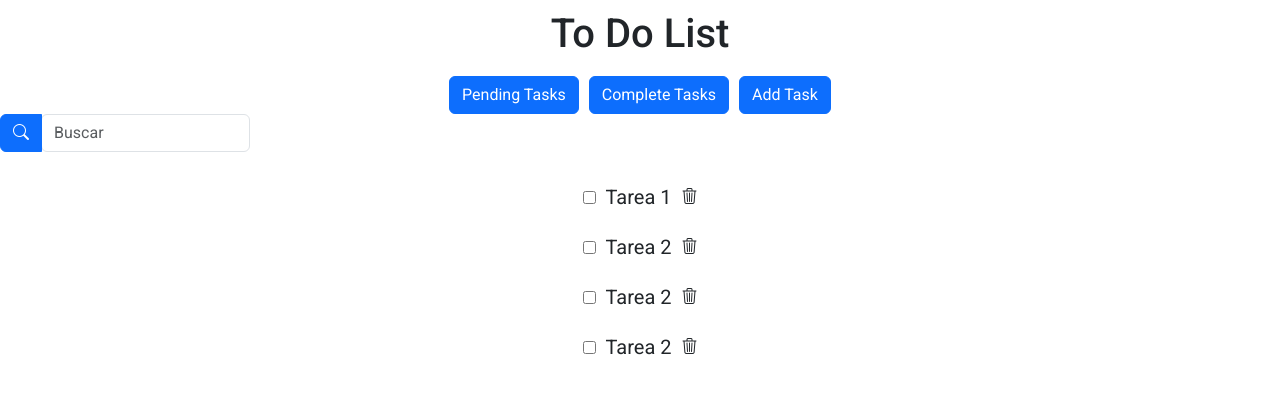
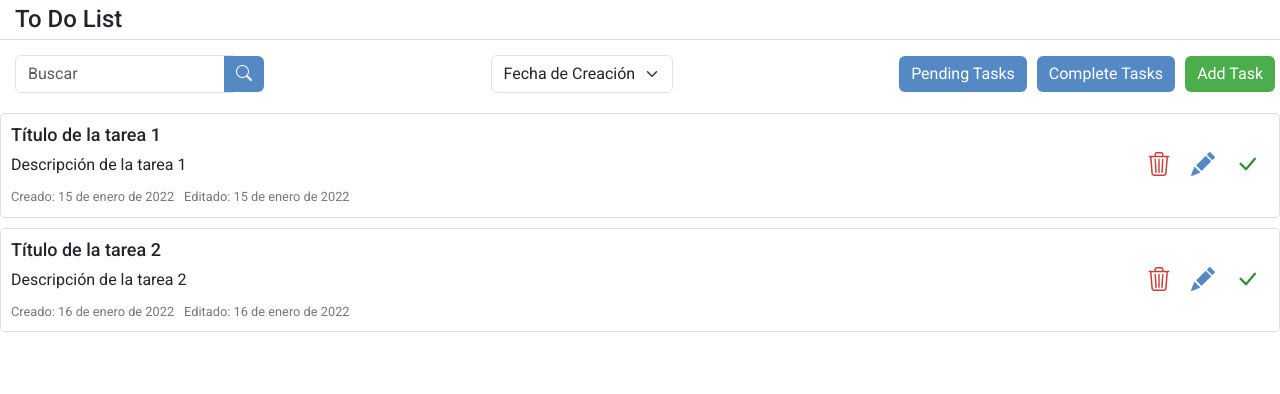
Before and after one commit to Soller211/todolist-soller, a Vue app: page / in a window 1280 px wide. Shown: the top 394 px of the page. Built offline with nearby package versions, Linux system fonts and the light colour scheme.

Commit message:
some changes to improve front

```diff
--- a/package.json
+++ b/package.json
@@ -8,12 +8,14 @@
   },
   "dependencies": {
     "@iconify/vue": "^4.1.1",
+    "axios": "^1.6.7",
     "bootstrap": "^5.3.2",
     "bootstrap-icons": "^1.11.3",
     "core-js": "^3.8.3",
     "travis": "^0.1.1",
     "vue": "^3.2.13",
-    "vue-router": "^4.0.3"
+    "vue-router": "^4.0.3",
+    "vuejs-paginate": "^2.1.0"
   },
   "devDependencies": {
     "@vue/cli-plugin-babel": "~5.0.0",
--- a/src/App.vue
+++ b/src/App.vue
@@ -1,7 +1,7 @@
 <template>
   <div class="appBodyPrincipal">
     <header>
-      <h1>To Do List</h1>
+      <h3>To Do List</h3>
     </header>
     <Navbar
     ></Navbar>
@@ -24,14 +24,24 @@ export default {
 
 <style scoped>
 .appBodyPrincipal {
+  background-color: white;
   font-family: "Roboto", sans-serif;
   font-weight: 400;
   font-style: normal;
 }
+
+
 header {
   display: flex;
-  justify-content: center;
+  justify-content: left;
   align-items: center;
-  padding: 10px;
+  padding: 5px;
+  border-bottom: 1px solid #ddd;
+}
+
+header h3 {
+  margin: 0;
+  font-size: 24px;
+  margin-left: 10px;
 }
 </style>
--- a/src/components/NavBar.vue
+++ b/src/components/NavBar.vue
@@ -1,10 +1,7 @@
 <template>
     <nav class="nav-body">
-        <button class="btn btn-primary">Pending Tasks</button>
-        <button class="btn btn-primary">Complete Tasks</button>
-        <button class="btn btn-primary">Add Task</button>
-    </nav>
-    <div class="input-group">
+        <div class="nav-group">
+            <div class="input-search">
                 <button type="button" class="btn btn-primary" data-mdb-ripple-init>
                     <i class="bi bi-search"></i>
                 </button>
@@ -12,6 +9,22 @@
                     <input type="search" id="form1" class="form-control" placeholder="Buscar" />
                 </div>
             </div>
+            <div class="ordenamiento">
+                <select class="form-select">
+                    <option value="fechaCreacion">Fecha de Creación</option>
+                    <option value="fechaEdicion">Fecha de Edición</option>
+                    <option value="titulo">Título</option>
+                </select>
+            </div>
+            <div class="button-group">
+                <div class="tasks-buttons">
+                    <button class="btn btn-primary">Pending Tasks</button>
+                    <button class="btn btn-primary">Complete Tasks</button>
+                </div>
+                <button class="btn btn-primary">Add Task</button>
+            </div>
+        </div>
+    </nav>
 </template>
 <script>
 export default {
@@ -20,22 +33,75 @@ export default {
 </script>
 <style scoped>
 .nav-body {
+    margin-top: 10px;
     display: flex;
-    justify-content: center;
     align-items: center;
     color: white;
     font-size: 20px;
     flex-direction: row;
-    margin: 0 10px;
+}
+
+.nav-group {
+    display: flex;
+    justify-content: space-between;
+    align-items: center;
+    flex-direction: row;
+    margin: 5px;
+    width: 100%;
+}
+
+.button-group {
+    display: flex;
+    justify-content: right;
+    align-items: center;
     gap: 10px;
 }
 
-.nav-body span {
-    margin: 0 10px;
-    cursor: pointer;
-    background-color: #51abcb;
-    padding: 10px;
-    border-radius: 10px;
+.button-group button {
+    background-color: #4cad4c;
+    border: none;
 }
 
+@media (max-width: 768px) {
+    .nav-body {
+        flex-direction: column;
+    }
+
+    .button-group {
+        flex-direction: column;
+    }
+}
+
+.tasks-buttons {
+    display: flex;
+    justify-content: left;
+    align-items: left;
+    gap: 10px;
+}
+
+.tasks-buttons button {
+    background-color: #5589c4;
+    border: none;
+}
+
+
+.input-search {
+    display: flex;
+    justify-content: center;
+    align-items: center;
+    flex-direction: row-reverse;
+}
+
+.input-search input {
+    margin-left: 10px;
+    border-top-right-radius: 0%;
+    border-bottom-right-radius: 0%;
+}
+
+.input-search button {
+    background-color: #5589c4;
+    border: none;
+    border-bottom-left-radius: 0%;
+    border-top-left-radius: 0%;
+}
 </style>
--- a/src/components/TaskList.vue
+++ b/src/components/TaskList.vue
@@ -1,65 +1,119 @@
-<template lang="">
-    <div class="taskList">
-        <div class="task">
-            <input type="checkbox" id="task1" name="task1" value="task1">
-            <label for="task1">Tarea 1</label>
-            <div class="editicons">
-                <i class="bi bi-trash3"></i>
+<template>
+    <ul class="lista-tareas">
+        <li class="tarea" v-for="(tarea, index) in tareas" :key="index">
+            <div class="info-tarea">
+                <h2>{{ tarea.titulo }}</h2>
+                <p>{{ tarea.descripcion }}</p>
+                <div class="meta-tarea">
+                    <span class="fecha-creacion">Creado: {{ tarea.fechaCreacion }}</span>
+                    <span class="fecha-edicion">Editado: {{ tarea.fechaEdicion }}</span>
+                </div>
             </div>
-        </div>
-        <div class="task">
-            <input type="checkbox" id="task2" name="task2" value="task2">
-            <label for="task2">Tarea 2</label>
-            <div class="editicons">
-                <i class="bi bi-trash3"></i>
+            <div class="acciones-tarea">
+                <i class="bi bi-trash3" @click="eliminarTarea(index)" style="color: #c94139;"></i>
+                <i class="bi bi-pencil-fill" @click="editarTarea(index)" style="color: #5589c4;"></i>
+                <i class="bi bi-check-lg" @click="completarTarea(index)" style="color: #2d8f2f;"></i>
             </div>
-        </div>
-        <div class="task">
-            <input type="checkbox" id="task2" name="task2" value="task2">
-            <label for="task2">Tarea 2</label>
-            <div class="editicons">
-                <i class="bi bi-trash3"></i>
-            </div>
-        </div>
-        <div class="task">
-            <input type="checkbox" id="task2" name="task2" value="task2">
-            <label for="task2">Tarea 2</label>
-            <div class="editicons">
-                <i class="bi bi-trash3"></i>
-            </div>
-        </div>
-    </div>
+        </li>
+    </ul>
 </template>
 <script>
 export default {
-
-}
+    data() {
+        return {
+            tareas: [
+                {
+                    titulo: 'Título de la tarea 1',
+                    descripcion: 'Descripción de la tarea 1',
+                    fechaCreacion: '15 de enero de 2022',
+                    fechaEdicion: '15 de enero de 2022'
+                },
+                {
+                    titulo: 'Título de la tarea 2',
+                    descripcion: 'Descripción de la tarea 2',
+                    fechaCreacion: '16 de enero de 2022',
+                    fechaEdicion: '16 de enero de 2022'
+                }
+            ]
+        };
+    },
+    methods: {
+        eliminarTarea(index) {
+            this.tareas.splice(index, 1);
+        },
+        editarTarea(index) {
+            // Aquí puedes implementar la lógica para editar la tarea
+            console.log('Editar tarea:', this.tareas[index]);
+        },
+        completarTarea(index) {
+            // Aquí puedes implementar la lógica para marcar la tarea como completada
+            console.log('Completar tarea:', this.tareas[index]);
+        }
+    }
+};
 </script>
 <style scoped>
-.taskList {
+body {
+    font-family: "Roboto", sans-serif;
+    margin: 0;
+    padding: 20px;
+}
+
+/* Encabezado */
+
+h1 {
+    font-size: 24px;
+    margin-bottom: 20px;
+}
+
+/* Lista de tareas */
+
+.lista-tareas {
+    margin-top: 15px;
+    list-style: none;
+    padding: 0;
+}
+
+.tarea {
     display: flex;
-    justify-content: center;
-    align-items: center;
-    flex-direction: column;
-    margin-top: 20px;
+    justify-content: space-between;
+    border: 1px solid #ddd;
+    border-radius: 5px;
+    margin-bottom: 10px;
+    padding: 10px;
 }
-.task {
-    display: flex;
-    justify-content: center;
-    align-items: center;
-    margin: 10px;
+
+.info-tarea {
+    flex: 1;
 }
-.task input {
+
+.tarea h2 {
+    font-size: 18px;
+    margin-top: 0;
+}
+
+.tarea p {
+    margin-bottom: 10px;
+}
+
+.meta-tarea {
+    font-size: 0.8rem;
+    color: #777;
+}
+
+.meta-tarea span {
     margin-right: 10px;
 }
-.task label {
-    font-size: 20px;
-}
-.editicons {
-    margin-left: 10px;
+
+.acciones-tarea {
+    display: flex;
+    align-items: center;
 }
 
-i {
+.acciones-tarea i {
+    margin: 0 10px;
+    font-size: 24px;
+    margin-left: 10px;
     cursor: pointer;
 }
 </style>
--- a/src/main.js
+++ b/src/main.js
@@ -3,4 +3,4 @@ import App from './App.vue'
 import router from './router'
 import '../node_modules/bootstrap/dist/css/bootstrap.css'
 
-createApp(App).use(router).mount('#app')
+createApp(App).mount('#app');
--- a/vue.config.js
+++ b/vue.config.js
@@ -2,6 +2,6 @@ const { defineConfig } = require('@vue/cli-service')
 module.exports = defineConfig({
   transpileDependencies: true,
   publicPath: process.env.NODE_ENV === 'production'
-    ? '/' + process.env.CI_PROJECT_NAME + '/'
+    ? '/todolist-soller/'
     : '/'
 })
```
Also changed, not shown: 1 other file (tests, documents, lock files or other folders). Lines whose indentation alone changed are shown as unchanged.
